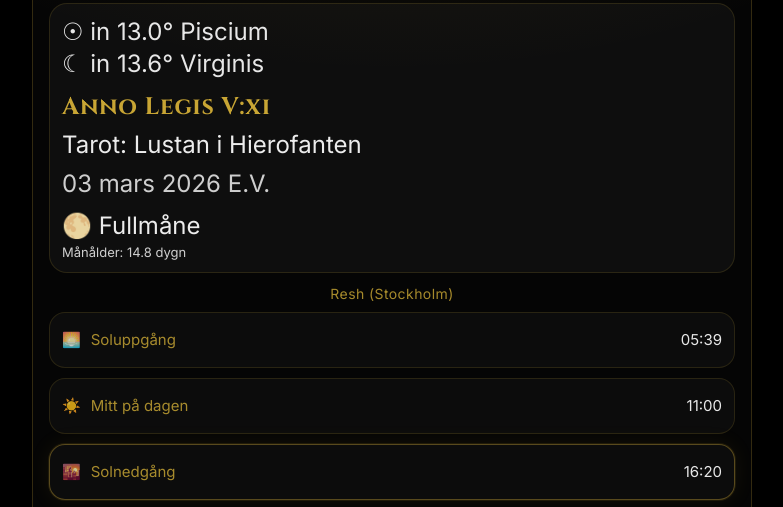
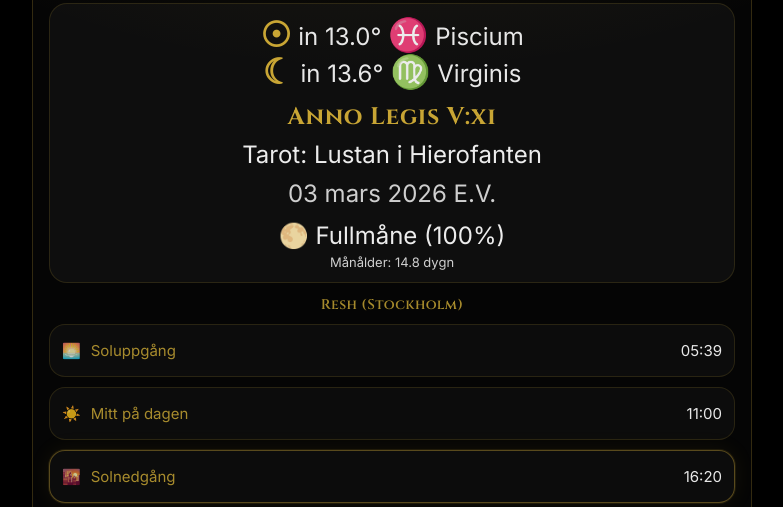
Before and after one commit to ottoglund/thelemic-calendar, a plain HTML site: page index.html in a window 1280 px wide. Shown: the part 132-639 px from the top of the page, without its empty margins (248-1031 px from the left). Drawn offline with Linux system fonts and the light colour scheme; a web font is replaced by a local one.

Commit message:
Add gold Sun/Moon glyph styling + 'in' positioning

```diff
--- a/main.js
+++ b/main.js
@@ -14,7 +14,6 @@ if (!Astronomy) {
   }
   throw new Error("Astronomy is not loaded (window.Astronomy is undefined).");
 }
-/* global Astronomy */
 
 /** =========================
  *  Språk/texter
@@ -22,8 +21,6 @@ if (!Astronomy) {
 const I18N = {
   sv: {
     title: (weekdayLatin) => weekdayLatin,
-    sun: "Sol",
-    moon: "Luna",
     moonAge: "Månålder",
     days: "dygn",
     reshTitle: (placeLabel) => `Resh (${placeLabel})`,
@@ -53,8 +50,6 @@ const I18N = {
   },
   en: {
     title: (weekdayLatin) => weekdayLatin,
-    sun: "Sol",
-    moon: "Luna",
     moonAge: "Moon age",
     days: "days",
     reshTitle: (placeLabel) => `Resh (${placeLabel})`,
@@ -101,6 +96,12 @@ const signLatinGen = [
   "Librae", "Scorpii", "Sagittarii", "Capricorni", "Aquarii", "Piscium",
 ];
 
+// Zodiac symbols (glyphs)
+const signSymbols = [
+  "♈","♉","♊","♋","♌","♍",
+  "♎","♏","♐","♑","♒","♓"
+];
+
 /** =========================
  *  Utilities
  *  ========================= */
@@ -111,9 +112,9 @@ function isValidDate(d){ return d instanceof Date && !isNaN(d.getTime()); }
 
 function formatLonAsSign(lonDeg){
   const lon = mod360(lonDeg);
-  const sign = Math.floor(lon / 30);
-  const deg = lon - sign * 30;
-  return { deg, sign: signLatinGen[sign] };
+  const signIndex = Math.floor(lon / 30);
+  const deg = lon - signIndex * 30;
+  return { deg, sign: signLatinGen[signIndex], symbol: signSymbols[signIndex] };
 }
 function formatTimeLocal(date){
   return `${pad2(date.getHours())}:${pad2(date.getMinutes())}`;
@@ -195,9 +196,8 @@ function roman(n, upper = true){
 }
 
 /** =========================
- *  Tarot placeholder
+ *  Tarot (Thoth) trumps 0..21
  *  ========================= */
-// Thoth Tarot trumps (0..21)
 const TRUMPS = [
   { sv: "Narren",        en: "The Fool" },
   { sv: "Magusen",       en: "The Magus" },
@@ -269,6 +269,7 @@ function moonEmojiFromKey(key){
     default: return "🌙";
   }
 }
+
 /** =========================
  *  Resh times
  *  ========================= */
@@ -292,12 +293,10 @@ function searchRiseSetForLocalDate(observer, direction, dateLocal){
 
   return null;
 }
-
 function nextLocalMidnight(now){
   const m0 = new Date(now.getFullYear(), now.getMonth(), now.getDate(), 0, 0, 0);
   return new Date(m0.getTime() + 24 * 3600 * 1000);
 }
-
 function reshTimesForLocalDate(lat, lon, dateLocal, now){
   const observer = new Astronomy.Observer(lat, lon, 0);
   const sunrise = searchRiseSetForLocalDate(observer, +1, dateLocal);
@@ -379,7 +378,6 @@ function openReshModal(key){
   modal.classList.add("isOpen");
   modal.setAttribute("aria-hidden", "false");
 }
-
 function closeReshModal(){
   const modal = document.getElementById("reshModal");
   if (!modal) return;
@@ -466,14 +464,14 @@ function computeAndRender(now = new Date()){
   }
 
   setHTML("mainPanel", `
-    <div>☉ in ${sunFmt.deg.toFixed(1)}° ${sunFmt.sign}</div>
-    <div>☾ in ${moonFmt.deg.toFixed(1)}° ${moonFmt.sign}</div>
+    <div><span class="pGlyph">☉</span> in ${sunFmt.deg.toFixed(1)}° <span class="zGlyph">${sunFmt.symbol}</span> ${sunFmt.sign}</div>
+<div><span class="pGlyph">☾</span> in ${moonFmt.deg.toFixed(1)}° <span class="zGlyph">${moonFmt.symbol}</span> ${moonFmt.sign}</div>
 
     <div class="anno">${anno}</div>
     <div class="tarot">${tarot}</div>
     <div class="ve">${normalDate}</div>
 
-    <div class="moon">${moonEmojiFromKey(mp.key)} ${phaseName}</div>
+    <div class="moon">${moonEmojiFromKey(mp.key)} ${phaseName} (${pct}%)</div>
     <div class="moonSub">${t.moonAge}: ${moonAge} ${t.days}</div>
   `);
 
@@ -487,19 +485,18 @@ function computeAndRender(now = new Date()){
   ];
 
   if (next){
-    for (const r of rows){
-      if (r.key === next.key) r.next = true;
-    }
+    for (const r of rows) if (r.key === next.key) r.next = true;
   }
   renderReshGrid(rows);
 
   if (next){
     const ms = next.when.getTime() - now.getTime();
     setText("countdown", `${t.nextResh}: ${next.icon} ${next.label} ${t.inWord} ${formatCountdown(ms)}`);
-  }else{
+  } else {
     setText("countdown", "");
   }
 
+  // Next equinox (rounded to ~2h)
   const y = now.getUTCFullYear();
   const eqThis = vernalEquinoxUTC(y);
   const eqNext = now.getTime() < eqThis.getTime() ? eqThis : vernalEquinoxUTC(y + 1);
--- a/style.css
+++ b/style.css
@@ -1,4 +1,5 @@
 @import url('https://fonts.googleapis.com/css2?family=Cinzel:wght@600;700&family=Inter:wght@400;500;600&display=swap');
+@import url('https://fonts.googleapis.com/css2?family=Noto+Sans+Symbols+2&display=swap');
 
 :root{
   --bg: #000000;
@@ -13,6 +14,7 @@
 
   --font-display: "Cinzel", serif;
   --font-body: "Inter", system-ui, -apple-system, Segoe UI, Roboto, Arial, sans-serif;
+  --font-symbol: "Noto Sans Symbols 2", "Segoe UI Symbol", "Apple Symbols", sans-serif;
 }
 
 *{ box-sizing: border-box; }
@@ -69,8 +71,8 @@ body{
   font-weight: 700;
   font-size: 26px;
   letter-spacing: 0.06em;
-  text-transform: none;       /* was uppercase */
-  font-variant: small-caps;   /* matches your look */
+  text-transform: none;
+  font-variant: small-caps;
 }
 
 .mainPanel{
@@ -80,9 +82,32 @@ body{
   border: 1px solid var(--stroke2);
   background: var(--panel);
   line-height: 1.35;
-  font-size: 15px;
+  font-size: clamp(20px, 5.2vw, 24px);
+
+  text-align: center; /* bara centrering - ingen flex */
 }
 
+/* Zodiac glyph styling (big + gold + real symbol font) */
+.zGlyph{
+
+  font-family: var(--font-symbol);
+  color: var(--gold);
+  font-size: 1.35em;
+  font-weight: 700;
+  line-height: 1;
+  display: inline-block;
+  transform: translateY(0.03em);
+}
+/* Sun/Moon glyph styling (same as zodiac, slightly bigger) */
+.pGlyph{
+  font-family: var(--font-symbol);
+  color: var(--gold);
+  font-size: 1.45em;
+  font-weight: 700;
+  line-height: 1;
+  display: inline-block;
+  transform: translateY(0.06em);
+}
 .anno{
   margin-top: 10px;
   color: var(--gold);
@@ -104,6 +129,10 @@ body{
 .moon{
   margin-top: 10px;
   color: rgba(255,255,255,0.92);
+  display:flex;
+  justify-content:center;
+  align-items:center;
+  gap: 10px;
 }
 
 .moonSub{
@@ -118,6 +147,7 @@ body{
   color: var(--gold2);
   letter-spacing: 0.03em;
   font-size: 14px;
+  font-family: var(--font-display);
 }
 
 .reshGrid{
```
